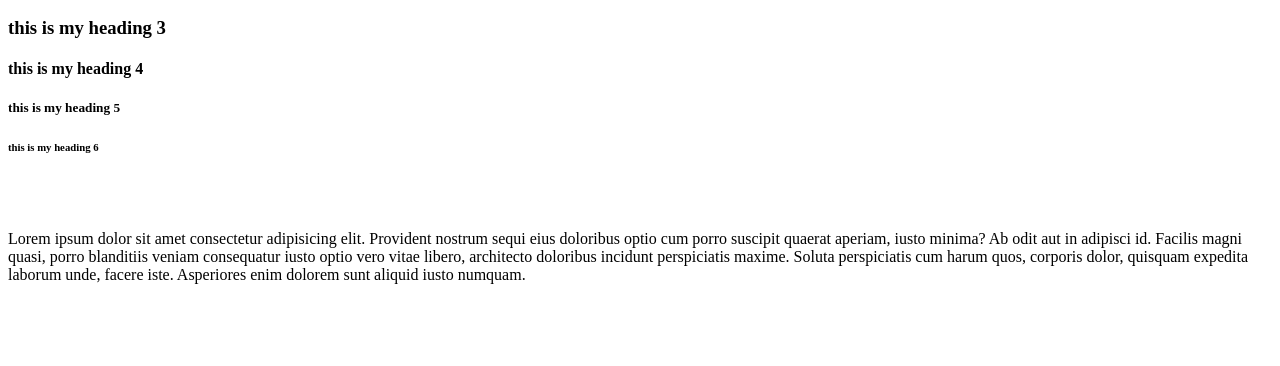
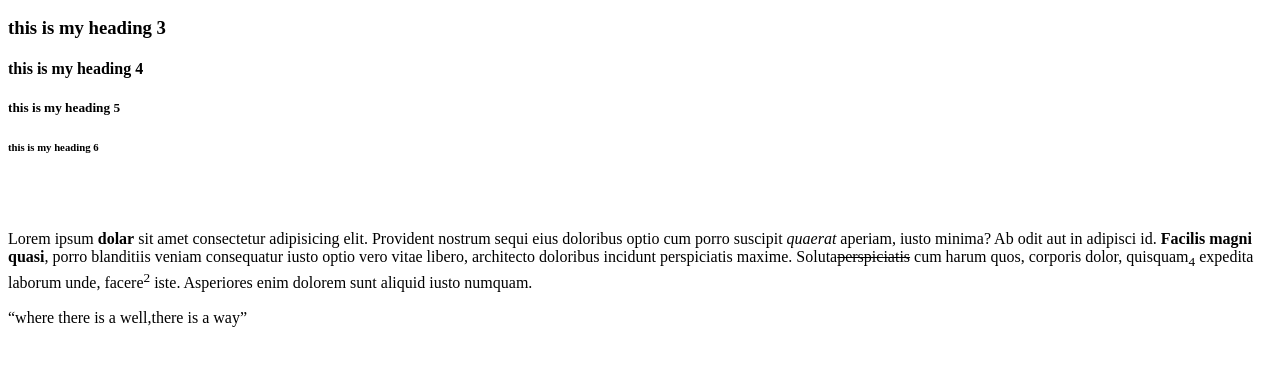
Before and after one commit to murtazazaidi99/codingal, a plain HTML site: page lesson2/school activitydemo.html in a window 1280 px wide. Shown: the part 110-476 px from the top of the page. Drawn offline with Linux system fonts and the light colour scheme.

Commit message:
i am going

```diff
--- a/lesson2/school activitydemo.html
+++ b/lesson2/school activitydemo.html
@@ -15,6 +15,8 @@
     <br>
     <br>
     <!-- his is my title reading -->
-    <p>Lorem ipsum dolor sit amet consectetur adipisicing elit. Provident nostrum sequi eius doloribus optio cum porro suscipit quaerat aperiam, iusto minima? Ab odit aut in adipisci id. Facilis magni quasi, porro blanditiis veniam consequatur iusto optio vero vitae libero, architecto doloribus incidunt perspiciatis maxime. Soluta perspiciatis cum harum quos, corporis dolor, quisquam expedita laborum unde, facere iste. Asperiores enim dolorem sunt aliquid iusto numquam.</p>
+    <p>Lorem ipsum <b>dolar</b> sit amet consectetur adipisicing elit. Provident nostrum sequi eius doloribus optio cum porro suscipit <i>quaerat</i> aperiam, iusto minima? Ab odit aut in adipisci id. <strong>Facilis magni quasi</strong>, porro blanditiis veniam consequatur <marks>iusto</marks> optio vero vitae libero, architecto doloribus incidunt perspiciatis maxime. Soluta<del>perspiciatis</del> cum harum quos, corporis dolor, quisquam<sub>4</sub> expedita laborum unde, facere<sup>2</sup> iste. Asperiores enim dolorem sunt aliquid iusto numquam.</p>
+
+    <q>where there is a well,there is a way</q>
 </body>
 </html>
```
